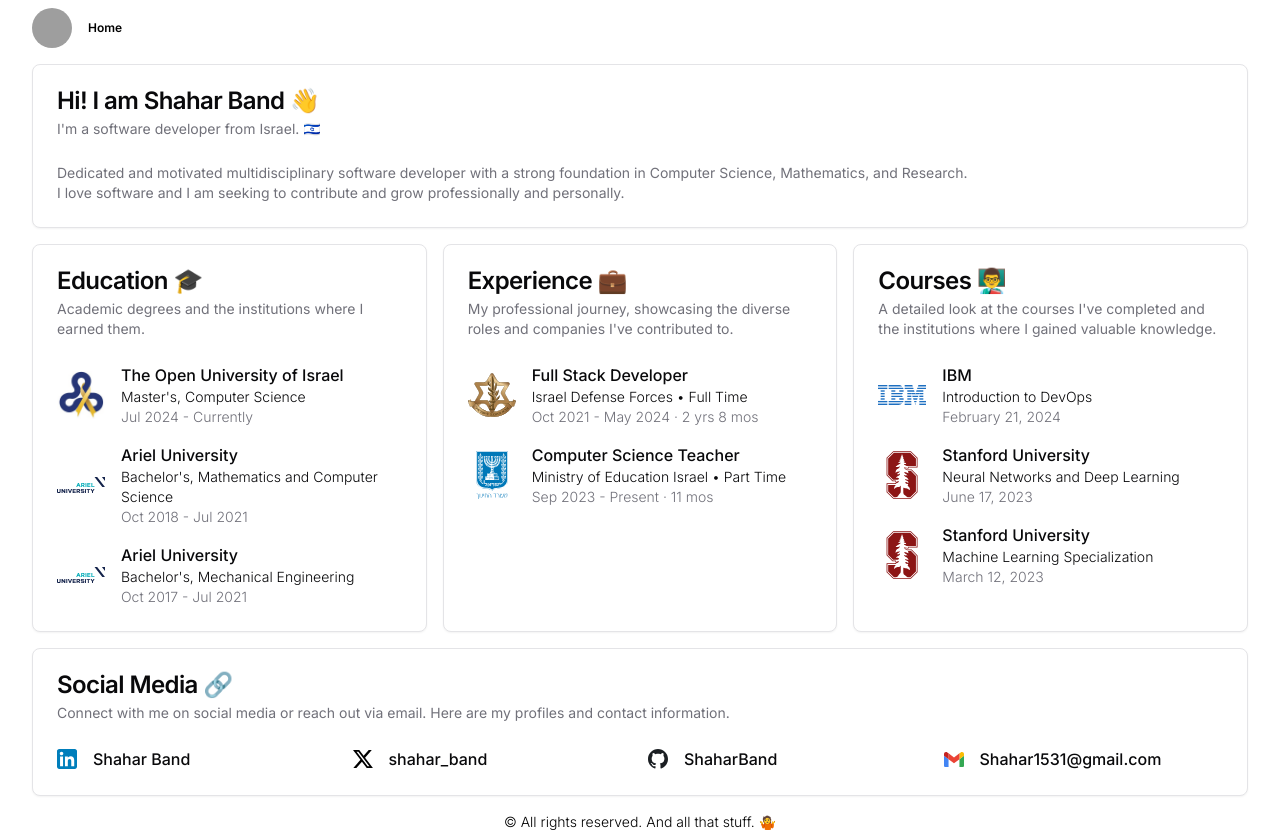
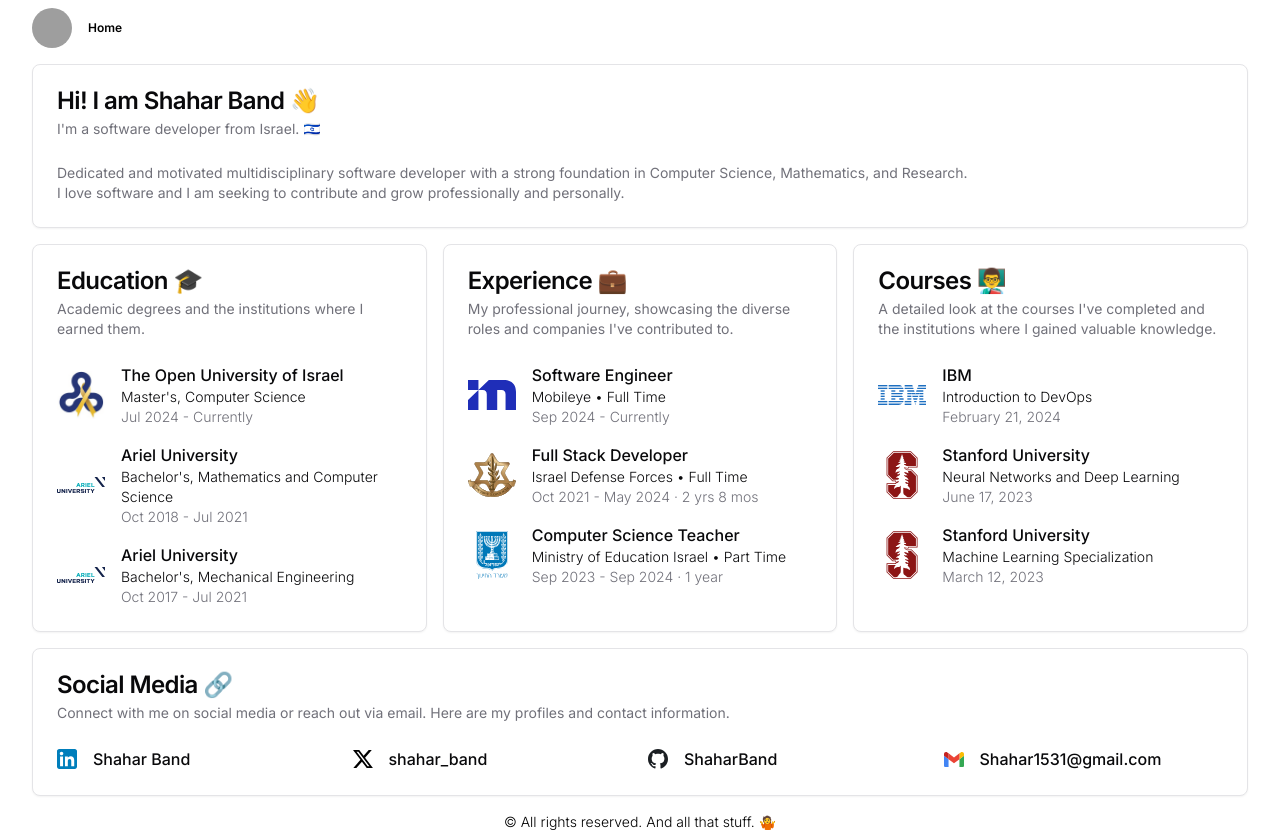
Before and after one commit to ShaharBand/shaharband.com, a Next.js app: page / in a window 1280 px wide. Built offline with nearby package versions, Linux system fonts and the light colour scheme; grey boxes are pictures that could not be loaded.

Commit message:
:sparkles: updating experience tab

```diff
--- a/components/portfolio/experience/ExperienceCard.tsx
+++ b/components/portfolio/experience/ExperienceCard.tsx
@@ -8,6 +8,7 @@ import {
 import { ExperienceItem } from "./ExperienceItem";
 import IDFLogo from "../../../public/experience/IDF_logo.svg";
 import MinistryOfEducationLogo from "../../../public/experience/Ministry_of_Education_logo.svg";
+import MobileyeLogo from "../../../public/experience/Mobileye_logo.svg";
 
 export function ExperienceCard() {
   return (
@@ -20,6 +21,14 @@ export function ExperienceCard() {
         </CardDescription>
       </CardHeader>
       <CardContent className="flex flex-col gap-y-4">
+      <ExperienceItem
+          companyImage={MobileyeLogo.src}
+          companyName={"Mobileye"}
+          jobType={"Full Time"}
+          jobTitle={"Software Engineer"}
+          startDate={"Sep 2024"}
+          endDate={"Currently"}
+        />
         <ExperienceItem
           companyImage={IDFLogo.src}
           companyName={"Israel Defense Forces"}
@@ -34,7 +43,7 @@ export function ExperienceCard() {
           jobType={"Part Time"}
           jobTitle={"Computer Science Teacher"}
           startDate={"Sep 2023"}
-          endDate={"Present · 11 mos"}
+          endDate={"Sep 2024 · 1 year"}
         />
       </CardContent>
     </Card>
--- a/package.json
+++ b/package.json
@@ -19,7 +19,7 @@
     "class-variance-authority": "^0.7.0",
     "clsx": "^2.1.1",
     "lucide-react": "^0.396.0",
-    "next": "14.2.4",
+    "next": "^14.2.7",
     "react": "^18",
     "react-dom": "^18",
     "tailwind-merge": "^2.3.0",
```
Also changed, not shown: public/experience/Mobileye_logo.svg (added), 1 other file (tests, documents, lock files or other folders).
